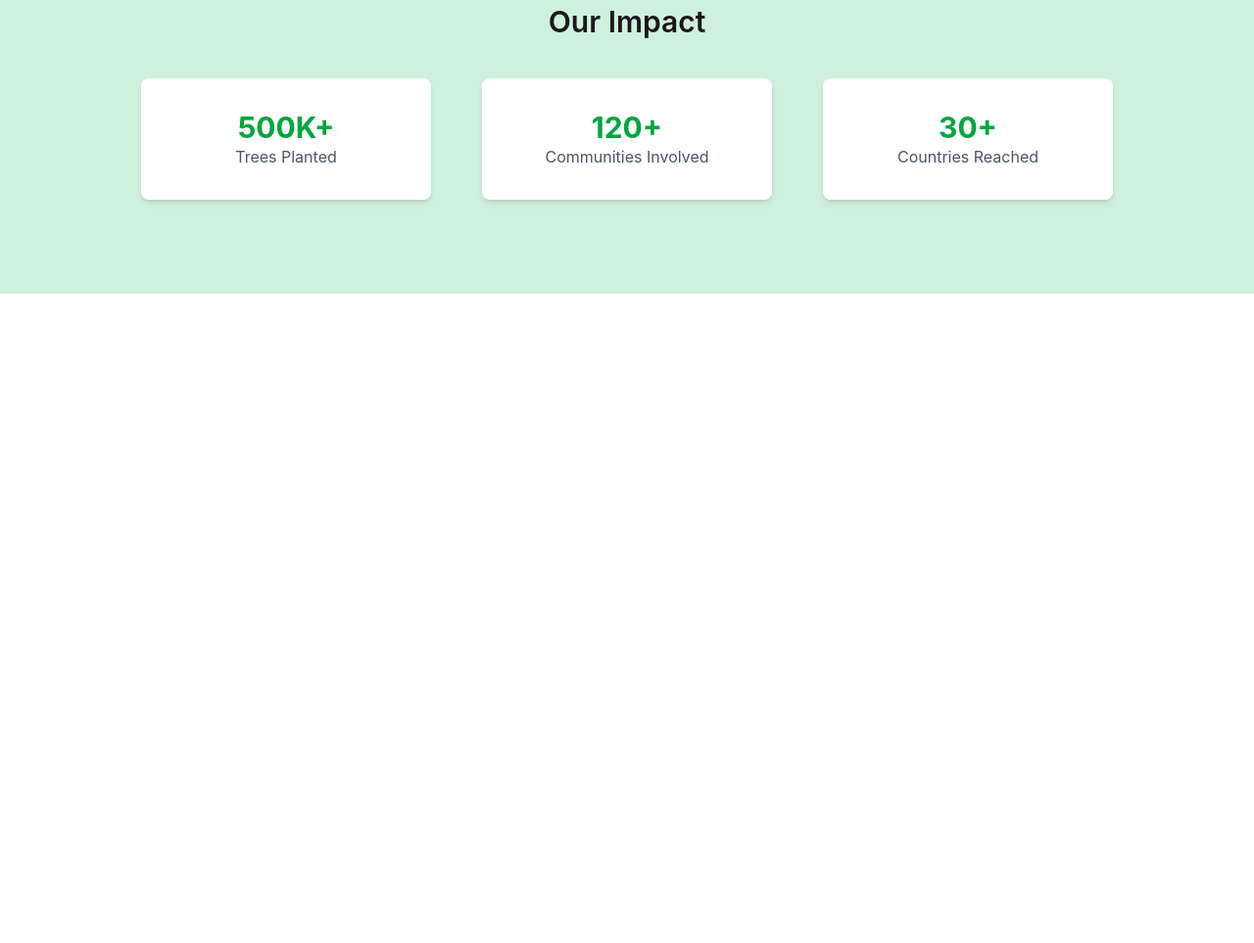
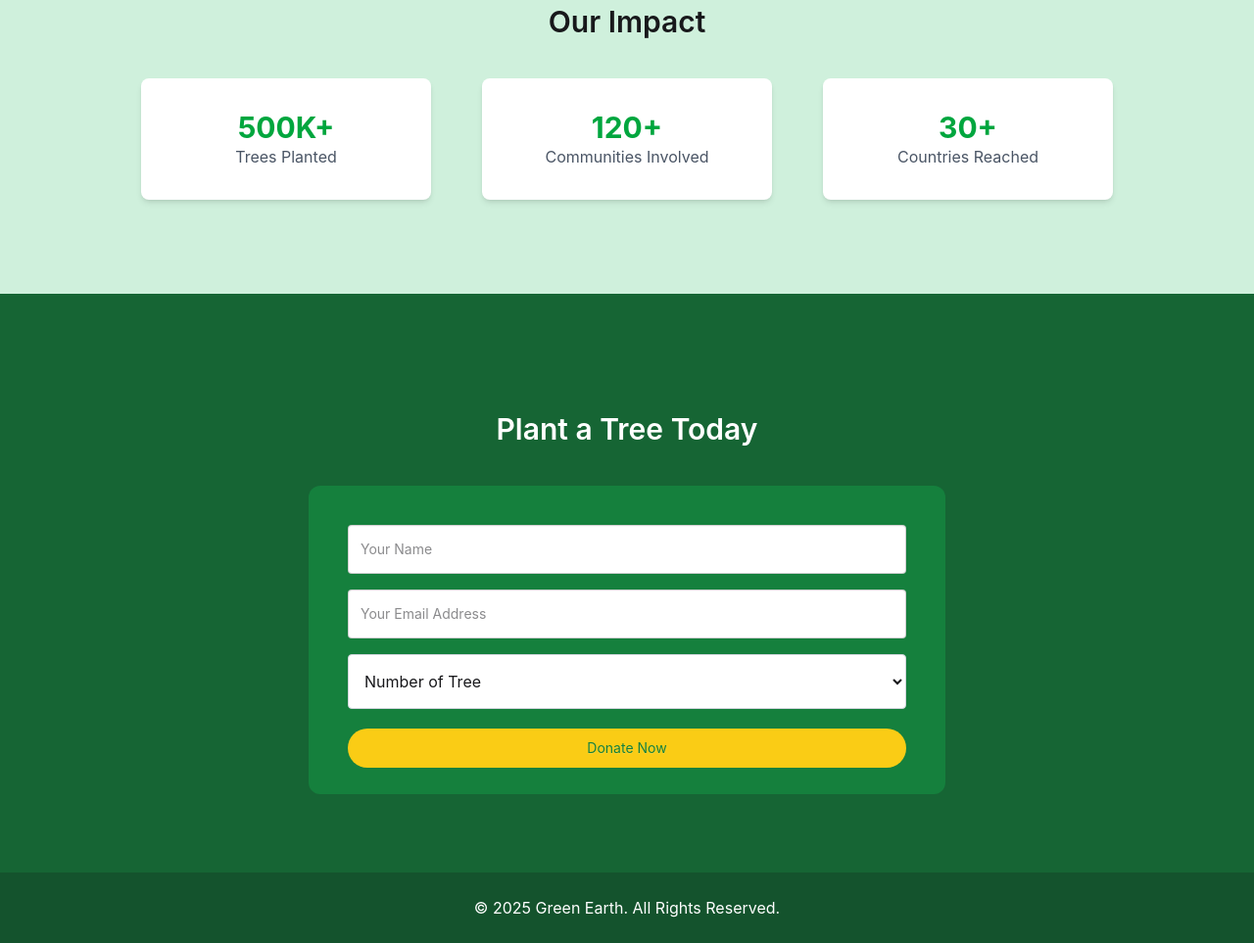
Before and after one commit to mdalihasan899/My-Sixth-Assignment, a plain HTML site: page index.html in a window 1280 px wide. Shown: the part 1247-2210 px from the top of the page at 98% size. Before the commit the page ends 1547 px from the top, so only its background shows below. Drawn offline with nearby package versions, Linux system fonts and the light colour scheme.

Commit message:
plant a tree today form added done

```diff
--- a/index.html
+++ b/index.html
@@ -112,10 +112,39 @@
 
       </div>
     </section>
+
+    <!-- plant a tree today -->
+    <section class="bg-[#166534] h-[591px] pt-30 text-center">
+      <h1 class="text-3xl font-semibold pb-10 text-white">Plant a Tree Today</h1>
+      <div class="text-center justify-center h-[315px] w-[650px] bg-[#15803D] rounded-xl m-auto">
+        <form>
+          <div class="p-10">
+            <div class=""><input type="text" placeholder="Your Name" class="input input-md w-full py-6" /></div>
+            <div class="py-4"><input type="email" placeholder="Your Email Address" class="input input-md w-full py-6" />
+            </div>
+            <div><select id="Treea" name="Trees"
+                class="w-full border border-gray-300 rounded-sm py-4 pl-3 focus:outline-none bg-white">
+                <option value="apple">Number of Tree</option>
+                <option value="banana">1 Tree - $5</option>
+                <option value="mango">5 Tree - $25</option>
+                <option value="orange">10 Tree - $50</option>
+              </select>
+            </div>
+            <div class="pt-5">
+              <a class="btn rounded-full bg-[#FACC15] hover:bg-[#cda70d] text-[#15803D] hover:text-white border-none shadow-none font-normal w-full">Donate Now</a>
+            </div>
+          </div>
+
+
+
+        </form>
+      </div>
+    </section>
   </main>
 
 
-  <footer>
+  <footer class="bg-[#14532D] text-center">
+    <p class="py-6 text-white">© 2025 Green Earth. All Rights Reserved.</p>
   </footer>
 
 
```
Also changed, not shown: t.html (deleted, +0 -37 lines).
